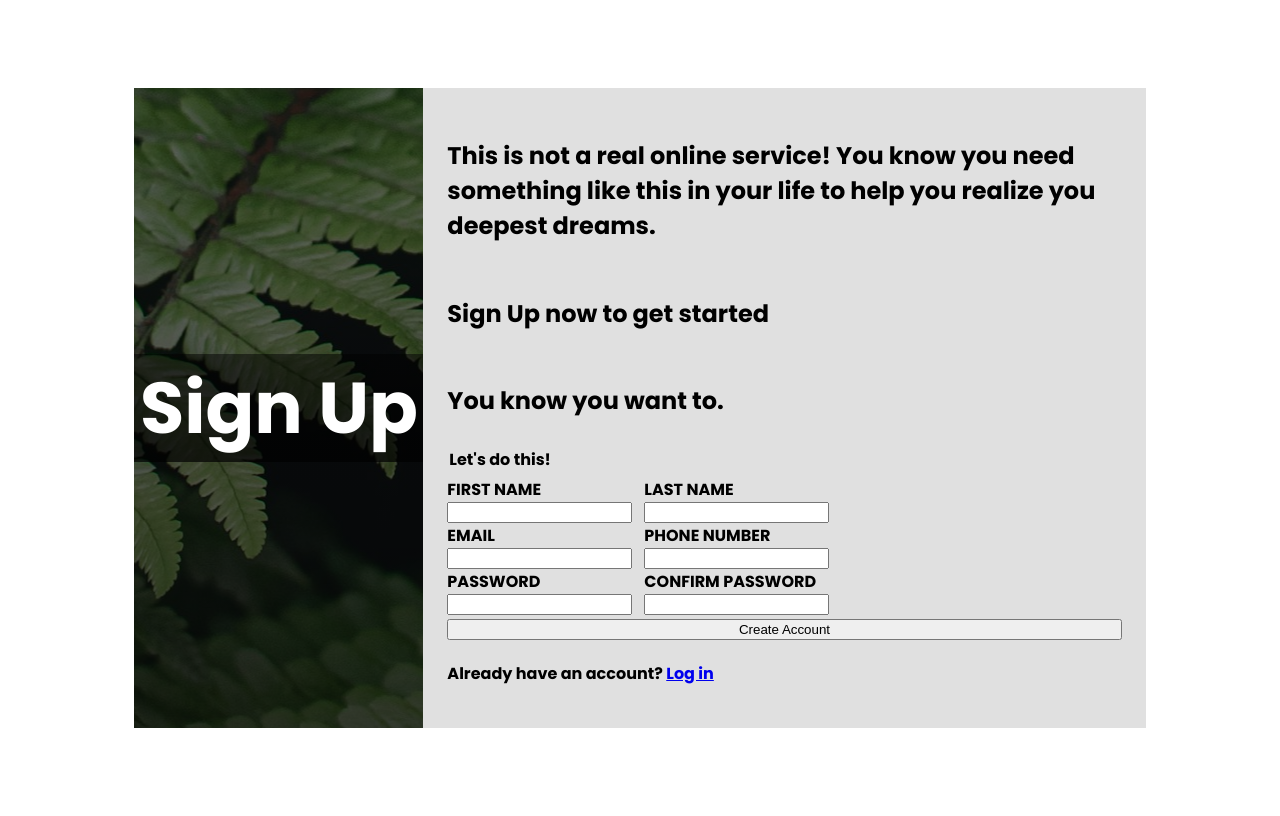
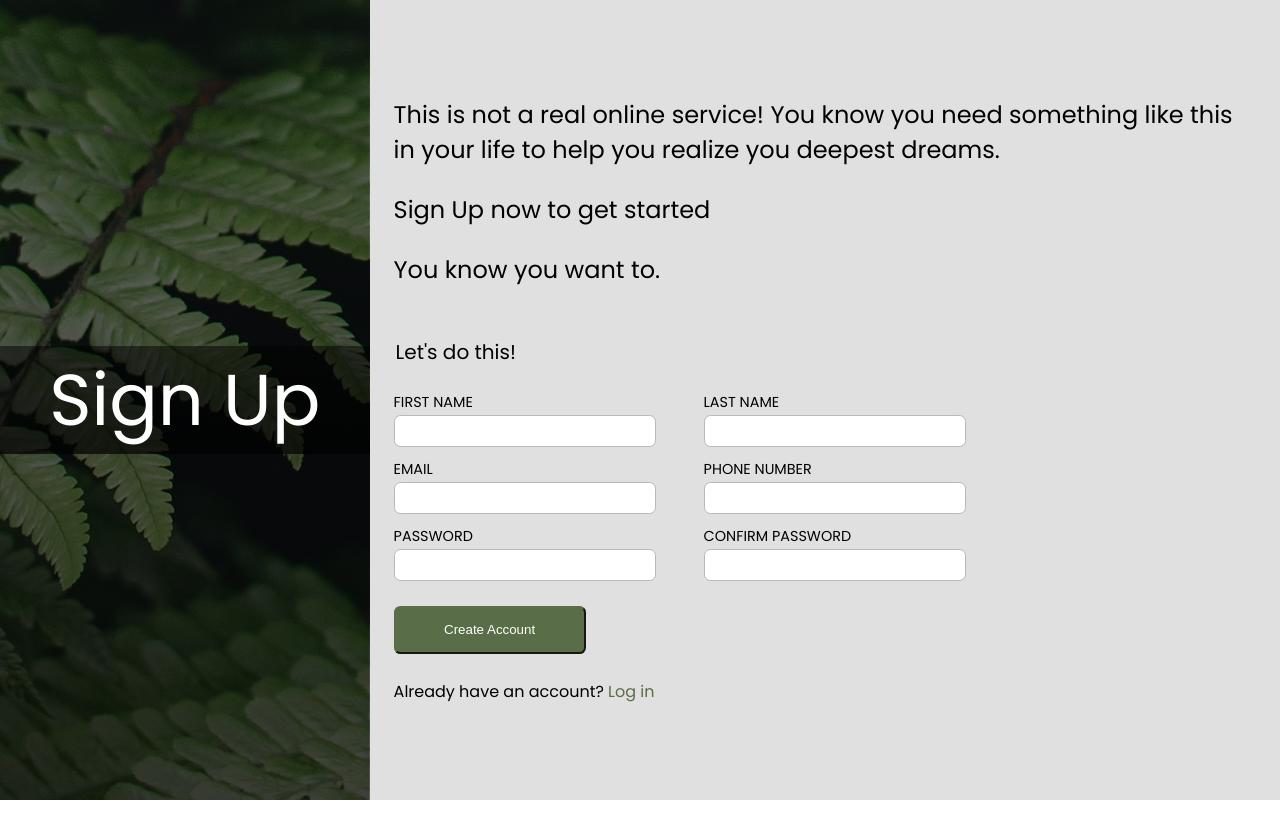
Before and after one commit to aaditya-anil/signup-form, a plain HTML site: page index.html in a window 1280 px wide. Drawn offline with Linux system fonts and the light colour scheme.

Commit message:
Basic HTML and CSS done

```diff
--- a/index.html
+++ b/index.html
@@ -15,37 +15,46 @@
         </div>
         <div class="right-page">
             <p>This is not a real online service! You know you need something like this in your life to help you realize you deepest dreams.</p>
-            <p>Sign Up now to get started</p>
-            <p>You know you want to.</p>
+            <br><p>Sign Up now to get started</p>
+            <br><p>You know you want to.</p>
 
-
-
+            <br><br>
             <legend>Let's do this!</legend>
-
-                <form action="post">
+            <br>
             <div class="input-class">
                 <div class="input-left">
+                    <div class="label-input">
                         <label>FIRST NAME</label>
                         <input type="text">
+                    </div>
+                    <div class="label-input">
                         <label>EMAIL</label>
                         <input type="text">
+                    </div>
+                    <div class="label-input">
                         <label>PASSWORD</label>
                         <input type="text">
                     </div>
+                </div>
+
                 <div class="input-right">
+                    <div class="label-input">
                         <label>LAST NAME</label>
                         <input type="text">
+                    </div>
+                    <div class="label-input">
                         <label>PHONE NUMBER</label>
                         <input type="text">
+                    </div>
+                    <div class="label-input">
                         <label>CONFIRM PASSWORD</label>
                         <input type="text">
                     </div>
                 </div>
-                </form>
-
-
+            </div>
+            <br>
             <button type="submit">Create Account</button>
-
+            <br>
             <p>Already have an account? <a href="##">Log in</a></p>
         </div>
     </div>
--- a/main.css
+++ b/main.css
@@ -1,6 +1,8 @@
-@import url('https://fonts.googleapis.com/css2?family=Poppins:wght@700&display=swap');
+@import url('https://fonts.googleapis.com/css2?family=Poppins');
 
-
+*{
+    margin: 0px;
+}
 
 body{
     display: flex;
@@ -8,13 +10,14 @@ body{
     align-items: center;
     height: 100vh;
     font-family: "Poppins", sans-serif;
-    font-weight: 700;
+    font-weight: 300;
     font-style: normal;
 }
 .container{
     display: flex;
-    height: 80%;
-    width: 80%;
+    height: 100%;
+    width: 100%;
+    margin: 0px 0px 0px 0px;
 
 }
 
@@ -42,7 +45,7 @@ body{
     flex-direction: column;
 
     padding: 24px 24px 24px 24px;
-    justify-content:space-around;
+    justify-content:center;
     width: 70%;
     background-color: rgb(224, 224, 224);
 }
@@ -57,15 +60,64 @@ body{
 
 .input-class{
     display: flex;
+    gap: 3rem;
+}
+
+.input-right, .input-left{
+    display: flex;
+    flex-direction: column;
     gap: 12px;
 }
 
-.input-right{
+input{
+    border: #f77979;
+}
+
+.label-input{
     display: flex;
     flex-direction: column;
+    gap: 2px;
 }
 
-.input-left{
-    display: flex;
-    flex-direction: column;
+button{
+    background-color: #596d48;
+    color: #ffffff;
+    height: 3rem;
+    width: 12rem;
+    border-radius: 0.4rem;
+    border-color: #596d48;
+    font-weight: 300;
 }
+
+button:hover{
+    background-color: #4f5e43;
+    transition: background-color 0.5s ease;
+}
+
+legend{
+    font-family: "Poppins", sans-serif;
+    font-weight: 300;
+    font-size: 1.25rem;
+}
+
+label{
+    font-size: 0.9em;
+}
+
+input{
+    width: 16rem;
+    height: 1.75rem;
+    border-radius: 0.4rem;
+    border-color: #b8b8b8;
+    border-width: 1px;
+    border-style: solid;
+}
+
+a{
+    color: #596d48;
+    text-decoration: none;
+}
+
+a:visited{
+    color: #4f5e43;
+}
```
Lines whose indentation alone changed are shown as unchanged.
